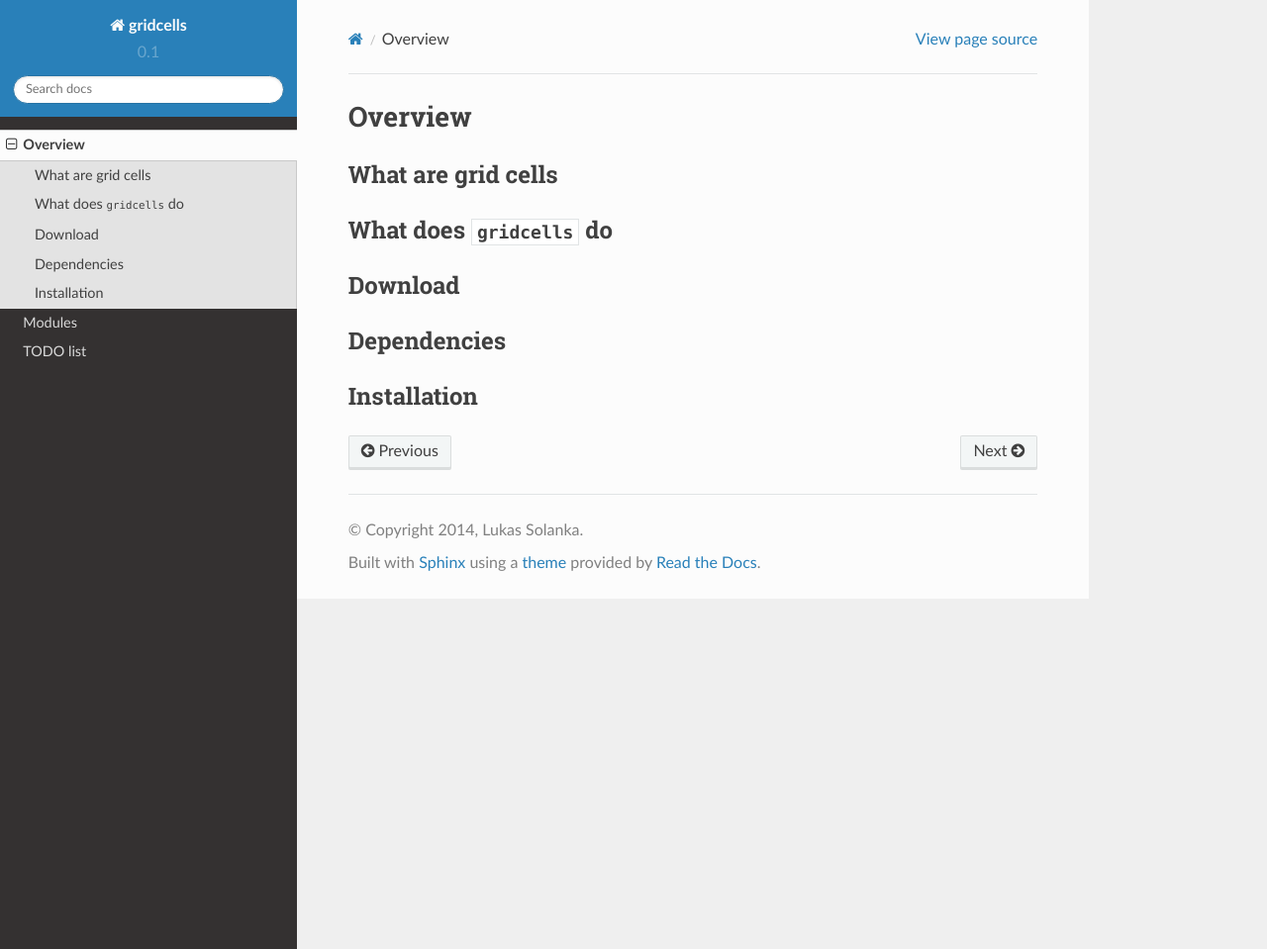
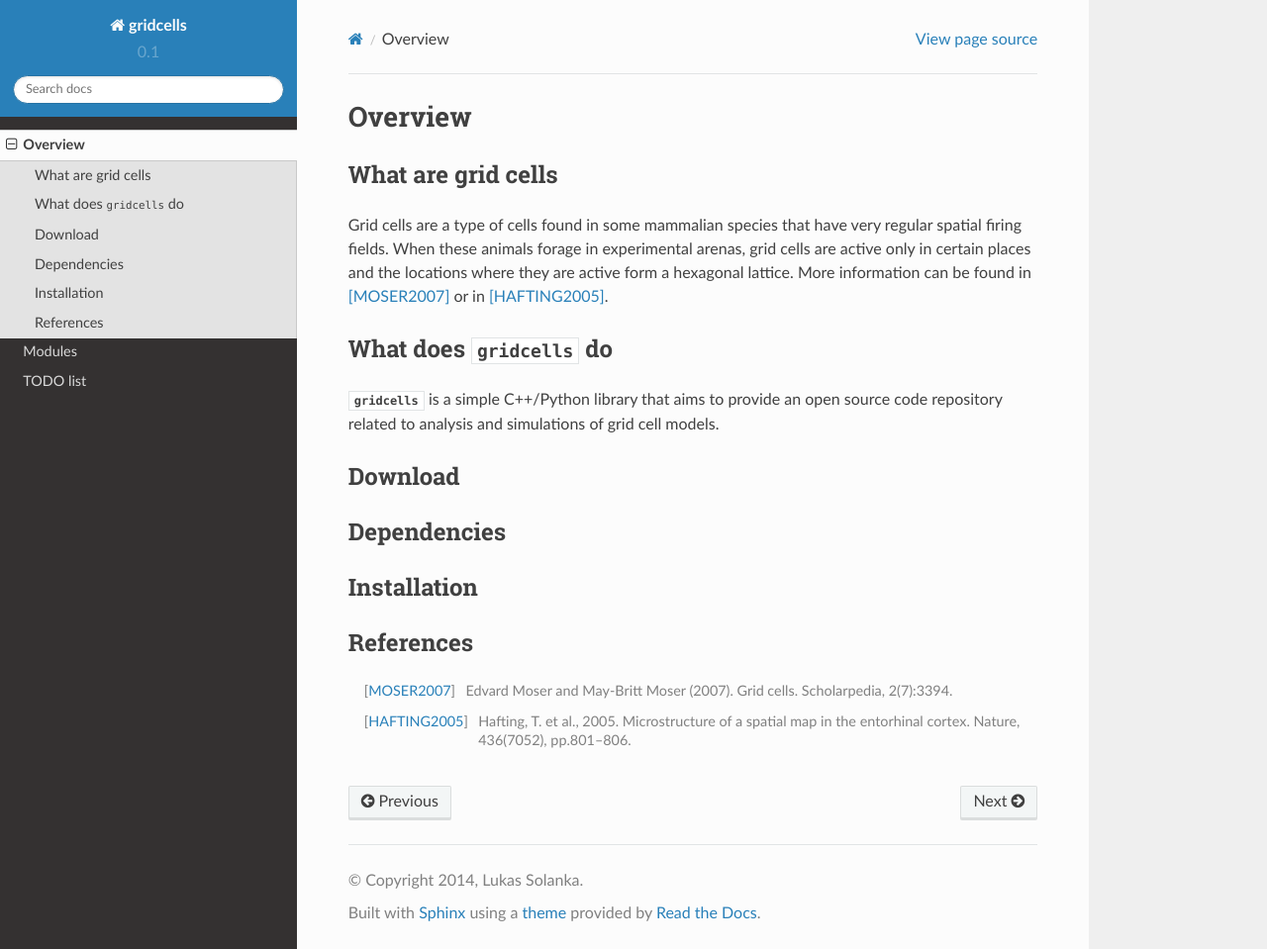
Before and after one commit to MattNolanLab/gridcells, a Sphinx documentation site: the page built from doc/src/overview/index.rst, in a window 1280 px wide and 959 px high. Shown: the whole window at 99% size. Built offline with Sphinx 7.4.7 and the Read the Docs theme 2.0.0, drawn with Linux system fonts in a browser that asks for light colours; formulas are drawn with MathJax 3.

Commit message:
add some Overview sections
  - What are grid cells
  - What the package does
  - citations

```diff
--- a/doc/src/overview/index.rst
+++ b/doc/src/overview/index.rst
@@ -4,9 +4,18 @@ Overview
 What are grid cells
 -------------------
 
+Grid cells are a type of cells found in some mammalian species that have very
+regular spatial firing fields. When these animals forage in experimental
+arenas, grid cells are active only in certain places and the locations where
+they are active form a hexagonal lattice. More information can be found in
+[MOSER2007]_ or in [HAFTING2005]_.
+
 
 What does :mod:`gridcells` do
 -----------------------------
+
+:mod:`gridcells` is a simple C++/Python library that aims to provide an open
+source code repository related to analysis and simulations of grid cell models.
 
 
 Download
@@ -17,3 +26,13 @@ Dependencies
 
 Installation
 ------------
+
+
+References
+----------
+
+.. [MOSER2007] Edvard Moser and May-Britt Moser (2007). Grid cells.
+               Scholarpedia, 2(7):3394.
+
+.. [HAFTING2005] Hafting, T. et al., 2005. Microstructure of a spatial map in
+                 the entorhinal cortex. Nature, 436(7052), pp.801–806.
```
